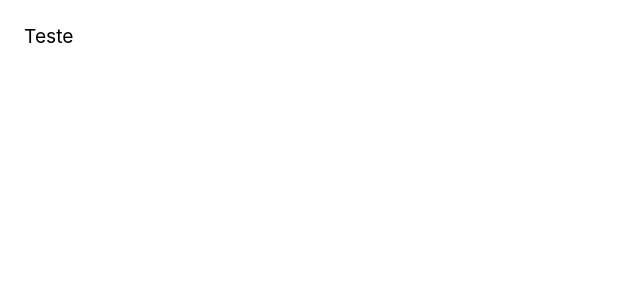
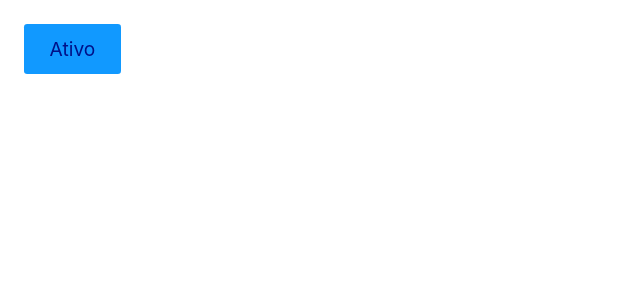
Before and after one commit to RonaldoCReis/curso-react-origamid, a React (Create React App) app: page / in a window 1280 px wide. Shown: the top 300 px of the page, without its empty margins (0-640 px from the left). Built offline with nearby package versions, Linux system fonts and the light colour scheme.

Commit message:
hook botao

```diff
--- a/src/App.js
+++ b/src/App.js
@@ -1,8 +1,17 @@
+import React from "react";
+
 const App = () => {
+  const [ativo, setAtivo] = React.useState(true);
+
+  function handleClick() {
+    setAtivo(!ativo);
+  }
+
   return (
-    <>
-      <p>Teste</p>
-    </>
+    <button onClick={handleClick} disabled={!ativo}>
+      {ativo ? "Ativo" : "Inativo"}
+    </button>
+    // <></>
   );
 };
 export default App;
```
